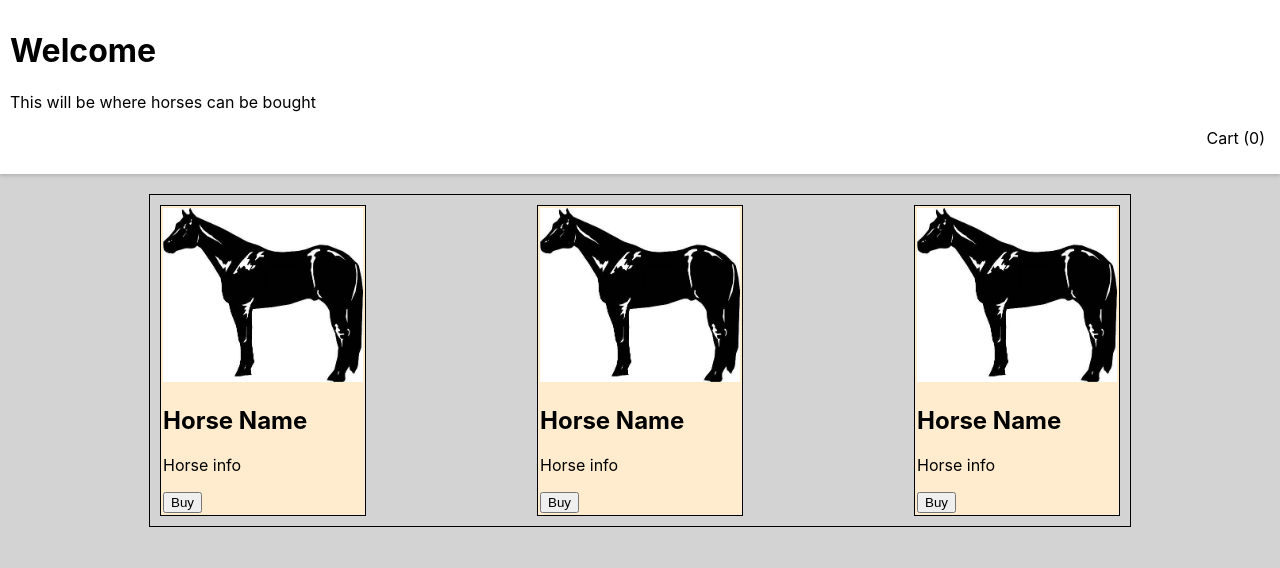
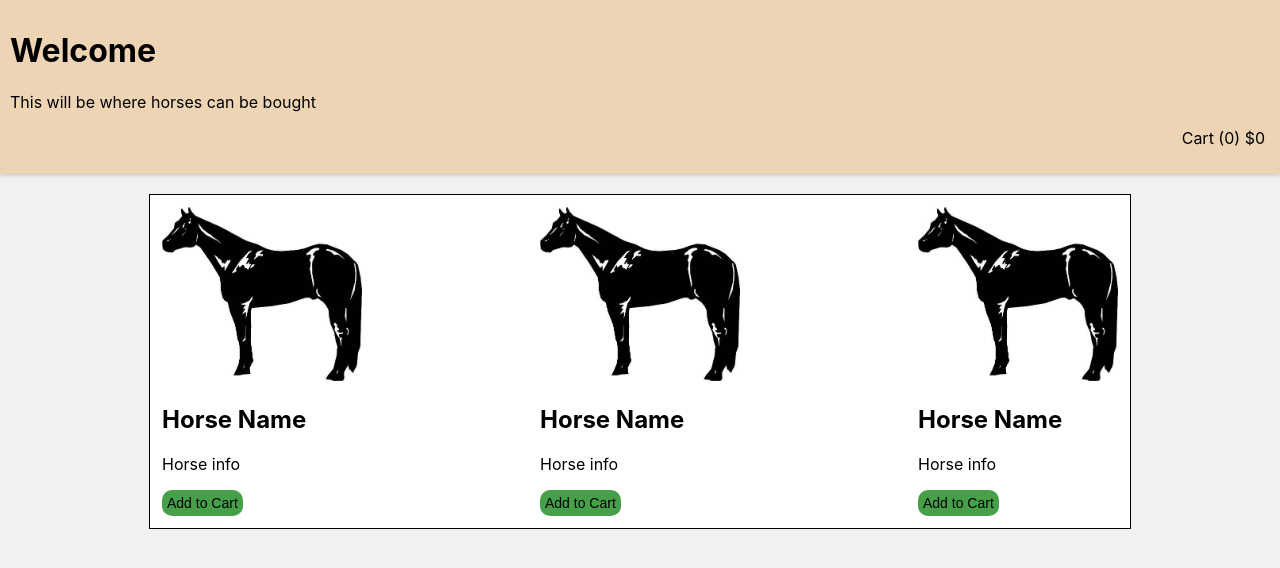
Before and after one commit to Asalagi/react-project, a React (Create React App) app in the folder horse-shop/: page /horseshop in a window 1280 px wide. Shown: the top 568 px of the page. Built offline with nearby package versions, Linux system fonts and the light colour scheme.

Commit message:
add button

```diff
--- a/horse-shop/src/horse-shop.css
+++ b/horse-shop/src/horse-shop.css
@@ -1,12 +1,12 @@
 body {
-    background-color: lightgrey;
+    background-color: #f1f1f1;
     margin: 0;
     padding: 0;
     height: 100%;
   }
 .header {
   overflow: hidden;
-  background-color: white;
+  background-color: rgb(237, 212, 180);
   padding: 10px 10px;
   box-shadow: 0 0 4px 0 rgba(0, 0, 0, 0.08), 0 2px 4px 0 rgba(0, 0, 0, 0.12);
 }
@@ -18,6 +18,7 @@
   width: 200px;
 }
 .outer-box {
+  background-color: #ffffff;
   display: flex;
   align-items: center;
   justify-content: space-between;
@@ -29,13 +30,25 @@
   width: 75%;
   }
 .box {
-  background-color: blanchedalmond;
+  background-color: #ffffff;
   width: 200px;
   padding: 2px;
-  border: 1px solid black;
+  border: 0px solid black;
 }
 .cart {
   margin: 5px;
-  font-size: 1rem;
+  font-size: 16px;
   text-align: right;
 }
+.buy-btn {
+  color: black;
+  font-size: 14px;
+  background-color: #46a049;
+  border: 0px;
+  border-radius: 10px;
+  padding: 5px;
+}
+.buy-btn:hover {
+  background-color: #417743;
+  color: white;
+}
--- a/horse-shop/src/horseshop.js
+++ b/horse-shop/src/horseshop.js
@@ -9,26 +9,26 @@
       <header class="header">
         <h1>Welcome</h1>
         <p>This will be where horses can be bought</p>
-          <div class="cart"><p>Cart (0)</p></div>
+          <div class="cart"><p>Cart (0) $0</p></div>
       </header>
       <div class="outer-box">
       <div class="box">
         <img class="horse" src={horseImage} alt="horse"></img>
         <h2>Horse Name</h2>
         <p>Horse info</p>
-        <button>Buy</button>
+        <button class="buy-btn">Add to Cart</button>
       </div>
       <div class="box">
       <img class="horse" src={horseImage} alt="horse"></img>
         <h2>Horse Name</h2>
         <p>Horse info</p>
-        <button>Buy</button>
+        <button class="buy-btn">Add to Cart</button>
       </div>
       <div class="box">
       <img class="horse" src={horseImage} alt="horse"></img>
         <h2>Horse Name</h2>
         <p>Horse info</p>
-        <button>Buy</button>
+        <button class="buy-btn">Add to Cart</button>
       </div>
       </div>
     </div>
```
